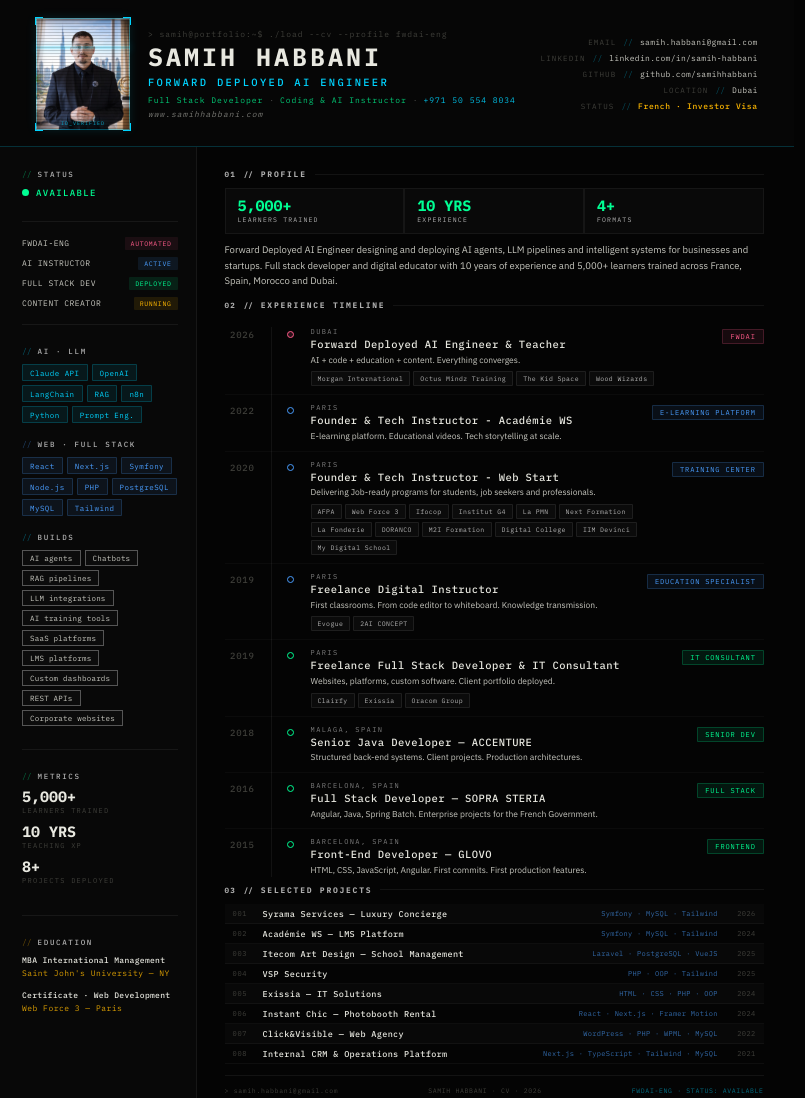
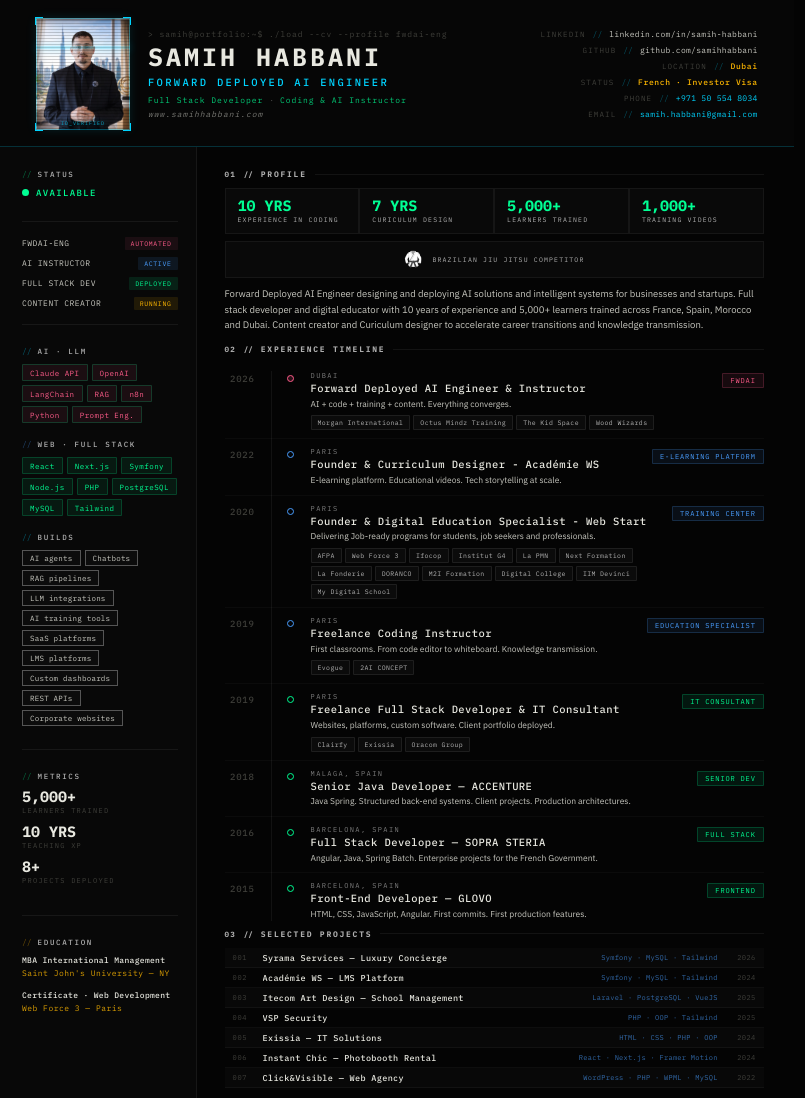
Before and after one commit to webstartMaterial/cv2026, a plain HTML site: page index.html in a window 1280 px wide. Shown: the top 1098 px of the page, without its empty margins (0-805 px from the left). Drawn offline with Linux system fonts and the light colour scheme.

Commit message:
good base

```diff
--- a/index.html
+++ b/index.html
@@ -297,6 +297,7 @@
     .tag--cyan   { color: var(--cyan);   background: rgba(0,212,255,0.08);  border: 1px solid rgba(0,212,255,0.2); }
     .tag--blue   { color: var(--blue);   background: rgba(74,158,255,0.08); border: 1px solid rgba(74,158,255,0.2); }
     .tag--green  { color: var(--green);  background: rgba(0,255,148,0.07);  border: 1px solid rgba(0,255,148,0.18); }
+    .tag--pink  { color: var(--pink);  background: rgba(255,92,138,0.08);  border: 1px solid rgba(0,255,148,0.18); }
     .tag--yellow { color: var(--yellow); background: rgba(255,184,0,0.07);  border: 1px solid rgba(255,184,0,0.18); }
 
     /* ── Sidebar: BUILDS ──────────────────────────────────── */
@@ -404,7 +405,9 @@
     .project-year  { font-size: 7px; color: var(--text-3); text-align: right; letter-spacing: 0.06em; }
 
     /* ── Teaching ──────────────────────────────────────────── */
-    .teach-metrics { display: grid; grid-template-columns: repeat(3,1fr); margin-bottom: 8px; }
+    .teach-metrics { display: grid; grid-template-columns: repeat(4,1fr); margin-bottom: 8px; }
+    .teach-metric--hobby { grid-column: 1 / -1; display: flex; align-items: center; justify-content: center; gap: 10px; }
+    .teach-val--hobby { font-size: 13px; line-height: 1; }
     .teach-metric  {
       padding: 9px 12px;
       background: rgba(255,255,255,0.02);
@@ -634,8 +637,6 @@
           <span class="header__pillar">Full Stack Developer</span>
           <span class="header__pillar-sep">·</span>
           <span class="header__pillar">Coding &amp; AI Instructor</span>
-          <span class="header__pillar-sep">·</span>
-          <span class="header__pillar header__pillar--phone">+971 50 554 8034</span>
         </div>
         <div class="header__pillars" style="margin-top:4px">
           <span class="header__pillar header__pillar--site">www.samihhabbani.com</span>
@@ -643,10 +644,6 @@
       </div>
     </div>
     <div class="header__contact">
-      <div class="header__contact-row">
-        <span class="c-label">EMAIL</span><span class="c-sep">//</span>
-        <span class="c-val">samih.habbani@gmail.com</span>
-      </div>
       <div class="header__contact-row">
         <span class="c-label">LINKEDIN</span><span class="c-sep">//</span>
         <span class="c-val">linkedin.com/in/samih-habbani</span>
@@ -657,11 +654,19 @@
       </div>
       <div class="header__contact-row">
         <span class="c-label">LOCATION</span><span class="c-sep">//</span>
-        <span class="c-val">Dubai</span>
+        <span class="c-val c-val--visa">Dubai</span>
       </div>
       <div class="header__contact-row">
         <span class="c-label">STATUS</span><span class="c-sep">//</span>
         <span class="c-val c-val--visa">French · Investor Visa</span>
+      </div>
+      <div class="header__contact-row">
+        <span class="c-label">PHONE</span><span class="c-sep">//</span>
+        <span class="c-val" style="color:var(--cyan)">+971 50 554 8034</span>
+      </div>
+      <div class="header__contact-row">
+        <span class="c-label">EMAIL</span><span class="c-sep">//</span>
+        <span class="c-val" style="color:var(--cyan)">samih.habbani@gmail.com</span>
       </div>
     </div>
   </header>
@@ -714,13 +719,13 @@
         <span class="s-label__text">AI · LLM</span>
       </div>
       <div class="tags" style="margin-bottom:2px">
-        <span class="tag tag--cyan">Claude API</span>
-        <span class="tag tag--cyan">OpenAI</span>
-        <span class="tag tag--cyan">LangChain</span>
-        <span class="tag tag--cyan">RAG</span>
-        <span class="tag tag--cyan">n8n</span>
-        <span class="tag tag--cyan">Python</span>
-        <span class="tag tag--cyan">Prompt Eng.</span>
+        <span class="tag tag--pink">Claude API</span>
+        <span class="tag tag--pink">OpenAI</span>
+        <span class="tag tag--pink">LangChain</span>
+        <span class="tag tag--pink">RAG</span>
+        <span class="tag tag--pink">n8n</span>
+        <span class="tag tag--pink">Python</span>
+        <span class="tag tag--pink">Prompt Eng.</span>
       </div>
 
       <div class="sb-sp-lg"></div>
@@ -730,14 +735,14 @@
         <span class="s-label__text">WEB · FULL STACK</span>
       </div>
       <div class="tags" style="margin-bottom:2px">
-        <span class="tag tag--blue">React</span>
-        <span class="tag tag--blue">Next.js</span>
-        <span class="tag tag--blue">Symfony</span>
-        <span class="tag tag--blue">Node.js</span>
-        <span class="tag tag--blue">PHP</span>
-        <span class="tag tag--blue">PostgreSQL</span>
-        <span class="tag tag--blue">MySQL</span>
-        <span class="tag tag--blue">Tailwind</span>
+        <span class="tag tag--green">React</span>
+        <span class="tag tag--green">Next.js</span>
+        <span class="tag tag--green">Symfony</span>
+        <span class="tag tag--green">Node.js</span>
+        <span class="tag tag--green">PHP</span>
+        <span class="tag tag--green">PostgreSQL</span>
+        <span class="tag tag--green">MySQL</span>
+        <span class="tag tag--green">Tailwind</span>
       </div>
 
             <div class="sb-sp-lg"></div>
@@ -822,24 +827,35 @@
       </div> -->
       <div class="teach-metrics">
         <div class="teach-metric">
+          <div class="teach-val">10 YRS</div>
+          <div class="teach-lbl">EXPERIENCE IN CODING</div>
+        </div>
+        <div class="teach-metric">
+          <div class="teach-val">7 YRS</div>
+          <div class="teach-lbl">CURICULUM DESIGN</div>
+        </div>
+        <div class="teach-metric">
           <div class="teach-val">5,000+</div>
           <div class="teach-lbl">LEARNERS TRAINED</div>
         </div>
         <div class="teach-metric">
-          <div class="teach-val">10 YRS</div>
-          <div class="teach-lbl">EXPERIENCE</div>
-        </div>
-        <div class="teach-metric">
-          <div class="teach-val">4+</div>
-          <div class="teach-lbl">FORMATS</div>
+          <div class="teach-val">1,000+</div>
+          <div class="teach-lbl">TRAINING VIDEOS</div>
         </div>
       </div>
 
-      <p class="profile-text">
-        Forward Deployed AI Engineer designing and deploying AI agents, LLM pipelines and
+      <div class="teach-metrics" style="margin-top:-1px">
+        <div class="teach-metric teach-metric--hobby" style="grid-column: 1 / -1">
+          <div class="teach-val teach-val--hobby">🥋</div>
+          <div class="teach-lbl">BRAZILIAN JIU JITSU COMPETITOR</div>
+        </div>
+      </div>
+
+            <p class="profile-text">
+        Forward Deployed AI Engineer designing and deploying AI solutions and
         intelligent systems for businesses and startups. Full stack developer and digital
         educator with 10 years of experience and 5,000+ learners trained across France,
-        Spain, Morocco and Dubai.
+        Spain, Morocco and Dubai. Content creator and Curiculum designer to accelerate career transitions and knowledge transmission.
       </p>
 
       <!-- <div class="divider"></div> -->
@@ -861,8 +877,8 @@
           </div>
           <div class="tl-info">
             <div class="tl-log">DUBAI</div>
-            <div class="tl-title">Forward Deployed AI Engineer & Teacher</div>
-            <div class="tl-desc">AI + code + education + content. Everything converges.</div>
+            <div class="tl-title">Forward Deployed AI Engineer & Instructor</div>
+            <div class="tl-desc">AI + code + training + content. Everything converges.</div>
             <div class="tl-clients">
               <span class="tl-client">Morgan International</span>
               <span class="tl-client">Octus Mindz Training</span>
@@ -880,7 +896,7 @@
           </div>
           <div class="tl-info">
             <div class="tl-log">PARIS</div>
-            <div class="tl-title">Founder & Tech Instructor - Académie WS</div>
+            <div class="tl-title">Founder & Curriculum Designer - Académie WS</div>
             <div class="tl-desc">E-learning platform. Educational videos. Tech storytelling at scale.</div>
           </div>
           <span class="tl-tag tl-tag--blue">E-LEARNING PLATFORM</span>
@@ -893,7 +909,7 @@
           </div>
           <div class="tl-info">
             <div class="tl-log">PARIS</div>
-            <div class="tl-title">Founder & Tech Instructor - Web Start</div>
+            <div class="tl-title">Founder & Digital Education Specialist - Web Start</div>
             <div class="tl-desc">Delivering Job-ready programs for students, job seekers and professionals.</div>
             <div class="tl-clients">
               <span class="tl-client">AFPA</span>
@@ -920,7 +936,7 @@
           </div>
           <div class="tl-info">
             <div class="tl-log">PARIS</div>
-            <div class="tl-title">Freelance Digital Instructor</div>
+            <div class="tl-title">Freelance Coding Instructor</div>
             <div class="tl-desc">First classrooms. From code editor to whiteboard. Knowledge transmission.</div>
             <div class="tl-clients">
               <span class="tl-client">Evogue</span>
@@ -956,7 +972,7 @@
           <div class="tl-info">
             <div class="tl-log">MALAGA, SPAIN</div>
             <div class="tl-title">Senior Java Developer — ACCENTURE</div>
-            <div class="tl-desc">Structured back-end systems. Client projects. Production architectures.</div>
+            <div class="tl-desc">Java Spring. Structured back-end systems. Client projects. Production architectures.</div>
           </div>
           <span class="tl-tag tl-tag--green">SENIOR DEV</span>
         </div>
@@ -1041,12 +1057,12 @@
           <span class="project-stack">WordPress · PHP · WPML · MySQL</span>
           <span class="project-year">2022</span>
         </div>
-        <div class="project-row">
+        <!--<div class="project-row">
           <span class="project-id">008</span>
           <span class="project-title">Internal CRM &amp; Operations Platform</span>
           <span class="project-stack">Next.js · TypeScript · Tailwind · MySQL</span>
           <span class="project-year">2021</span>
-        </div>
+        </div>-->
       </div>
 
       <!-- Footer -->
```
